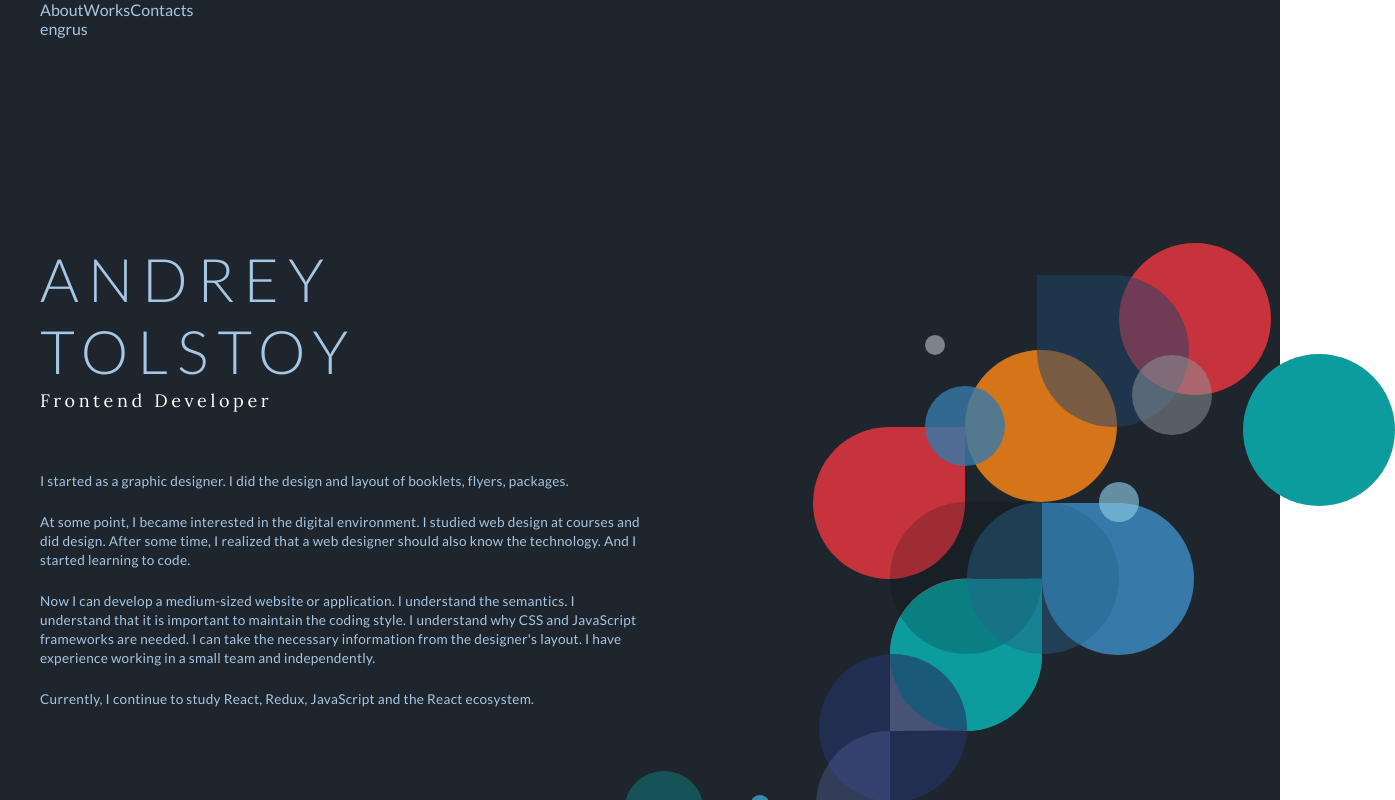
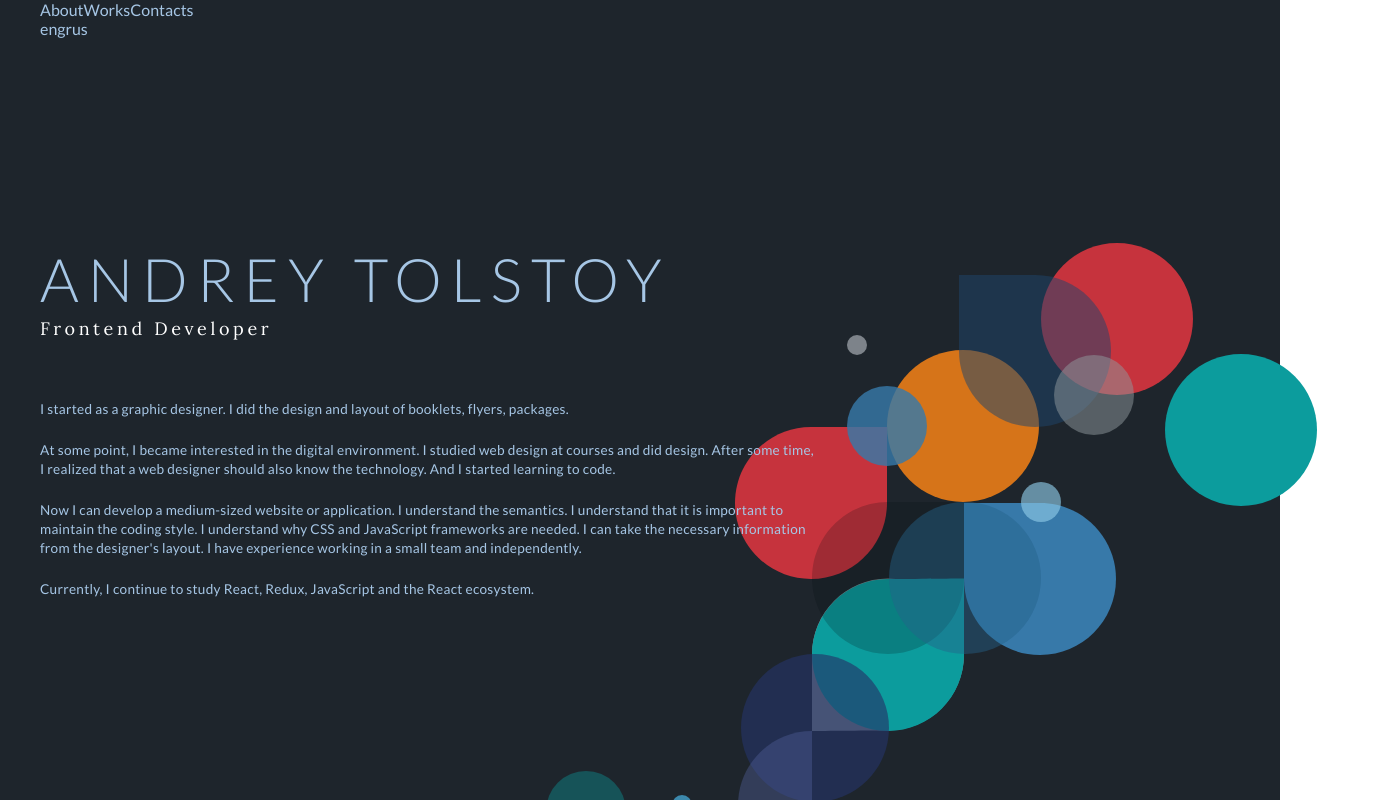
Before and after one commit to and-tol/pf2021, a Next.js app: page / in a window 1280 px wide. Shown: the top 800 px of the page, 1395 px wide, since content can reach past the window. Built offline with nearby package versions, Linux system fonts and the light colour scheme.

Commit message:
style: Hero

```diff
--- a/src/components/Hero/Hero.module.scss
+++ b/src/components/Hero/Hero.module.scss
@@ -5,7 +5,9 @@
 }
 
 .heroContent {
-  min-width: 50%;
+  z-index: 1;
+
+  min-width: 65%;
 }
 
 .heroTitle {
@@ -14,5 +16,5 @@
 
 .heroDecorate {
   position: relative;
-  right: 50px;
+  right: 308px;
 }
```
